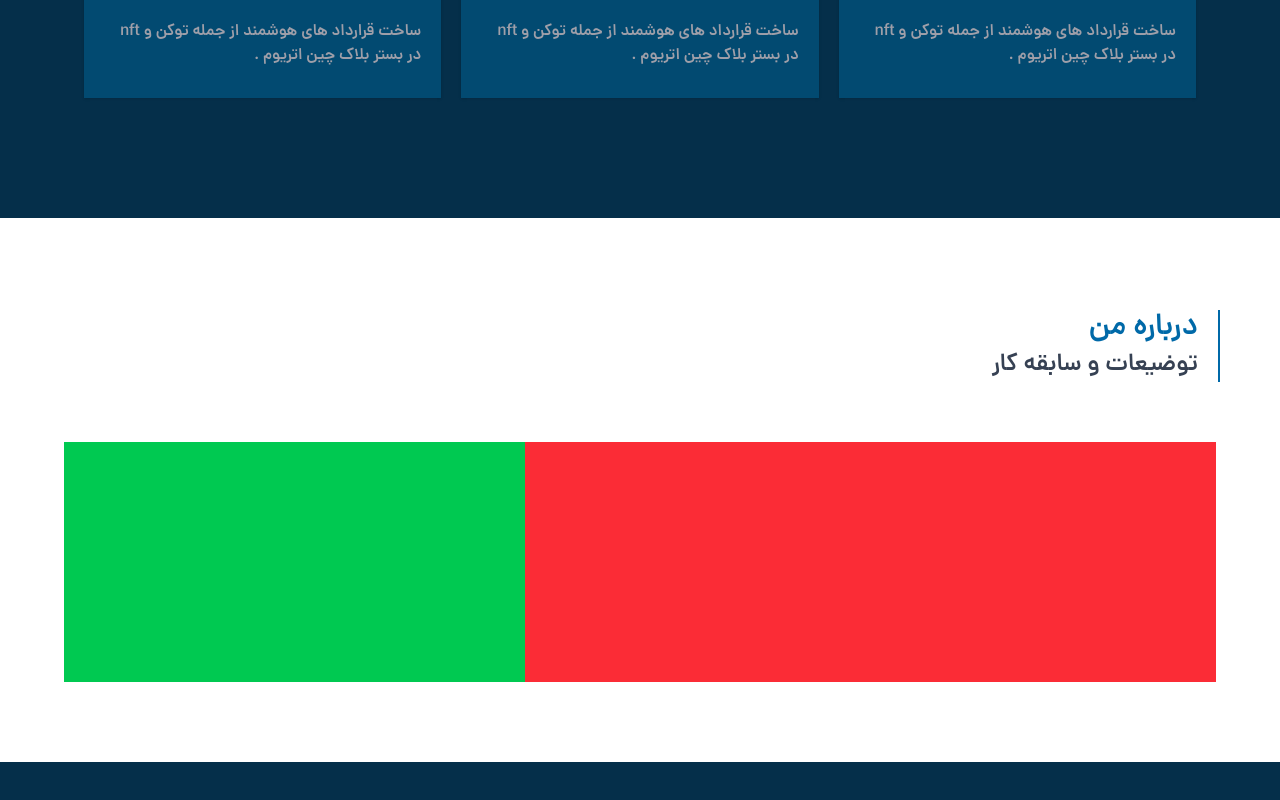
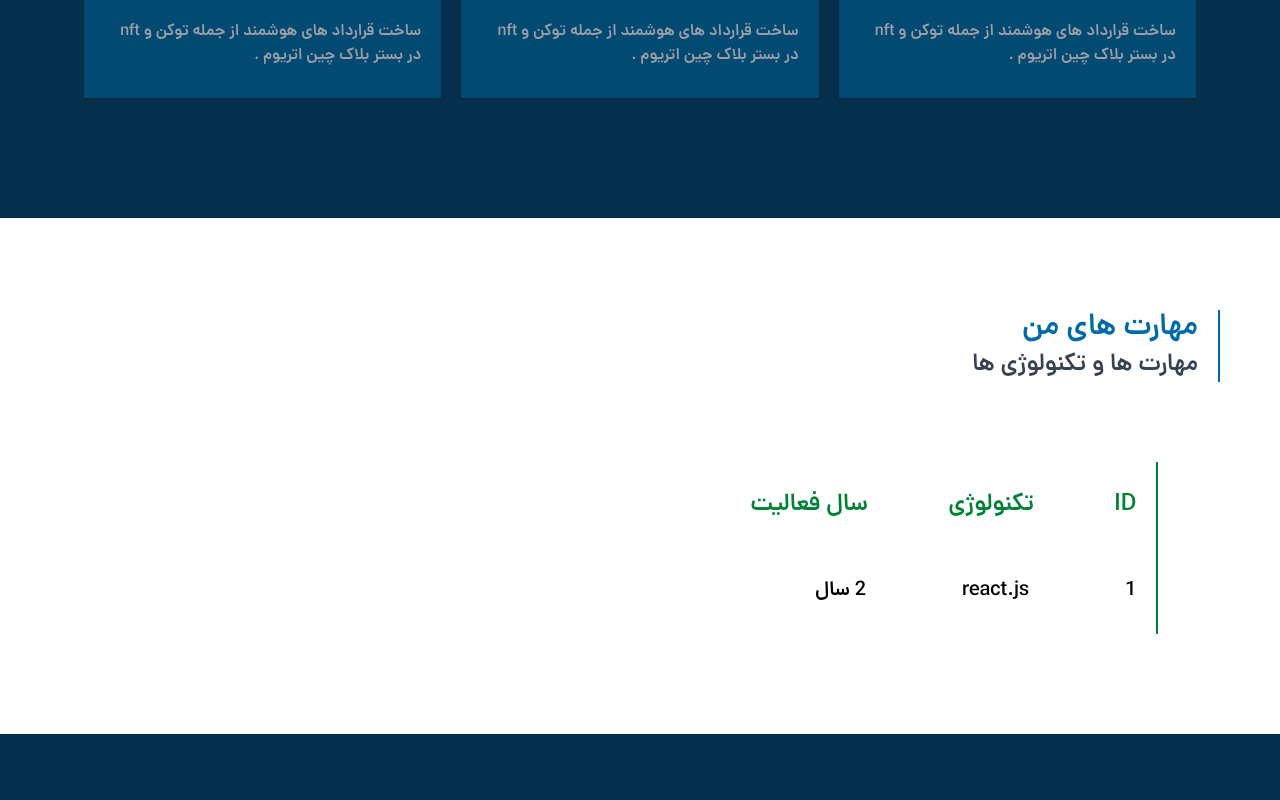
Before and after one commit to mohsenical/my-website, a React (Vite) app: page / in a window 1280 px wide. Shown: the part 1338-2138 px from the top of the page. After the commit the page ends 2112 px from the top, so only its background shows below. Built offline with nearby package versions, Linux system fonts and the light colour scheme.

Commit message:
start skills section project

```diff
--- /dev/null
+++ b/src/components/template/HomeFeatuer/SkillsSection/SkillsSection.jsx
@@ -0,0 +1,37 @@
+import React from 'react'
+import HeaderSctionBody from '../../../modules/HeaderSctionBody/HeaderSctionBody'
+
+function SkillsSection() {
+    return (
+        <div className=" my-10 py-10 bg-white dark:bg-black w-full ">
+
+            <HeaderSctionBody title="مهارت های من" desc="مهارت ها و تکنولوژی ها" />
+
+            <div className=" flex w-[90%] mx-auto my-10">
+
+                <table className='flex flex-col justify-center items-center w-full py-5'>
+                    <thead className='flex items-center justify-evenly w-[90%]' >
+                        <tr className='flex items-center justify-start gap-x-20 w-full px-5 py-2 *:py-5 *:text-center *:text-2xl border-r-2 border-r-green-700 '>
+                            <th className='text-green-700'>ID</th>
+                            <th className='text-green-700'>تکنولوژی</th>
+                            <th className='text-green-700'>سال فعالیت</th>
+                        </tr>
+                    </thead>
+                    <tbody className='flex flex-col items-center justify-evenly w-[90%] '>
+                        <tr className='flex items-center justify-start gap-x-24 w-full px-5 py-2 *:py-5 *:text-center *:text-xl border-r-2 border-r-green-700 '>
+                            <td>1</td>
+                            <td>react.js</td>
+                            <td>2 سال</td>
+                        </tr>
+
+
+                    </tbody>
+                </table>
+
+            </div>
+
+        </div>
+    )
+}
+
+export default SkillsSection
--- a/src/pages/Home.jsx
+++ b/src/pages/Home.jsx
@@ -1,9 +1,9 @@
-import HeaderSctionBody from "../components/modules/HeaderSctionBody/HeaderSctionBody";
 import ScrollTopBtn from "../components/modules/ScrollTopBtn/ScrollTopBtn";
 import SocialMedia from "../components/modules/SocialMedia/SocialMedia";
 import AboutSection from "../components/template/HomeFeatuer/aboutSection";
 import HeaderSection from "../components/template/HomeFeatuer/HeaderSection";
 import ServicesSection from "../components/template/HomeFeatuer/ServicesSection";
+import SkillsSection from "../components/template/HomeFeatuer/SkillsSection/SkillsSection";
 
 
 
@@ -17,9 +17,10 @@ function Home() {
 
             <div className="flex flex-col">
                 <ServicesSection />
+                <SkillsSection />
+                {/* <AboutSection /> */}
+            </div>
 
-                <AboutSection />
-            </div>
             <ScrollTopBtn />
         </>
     )
```
